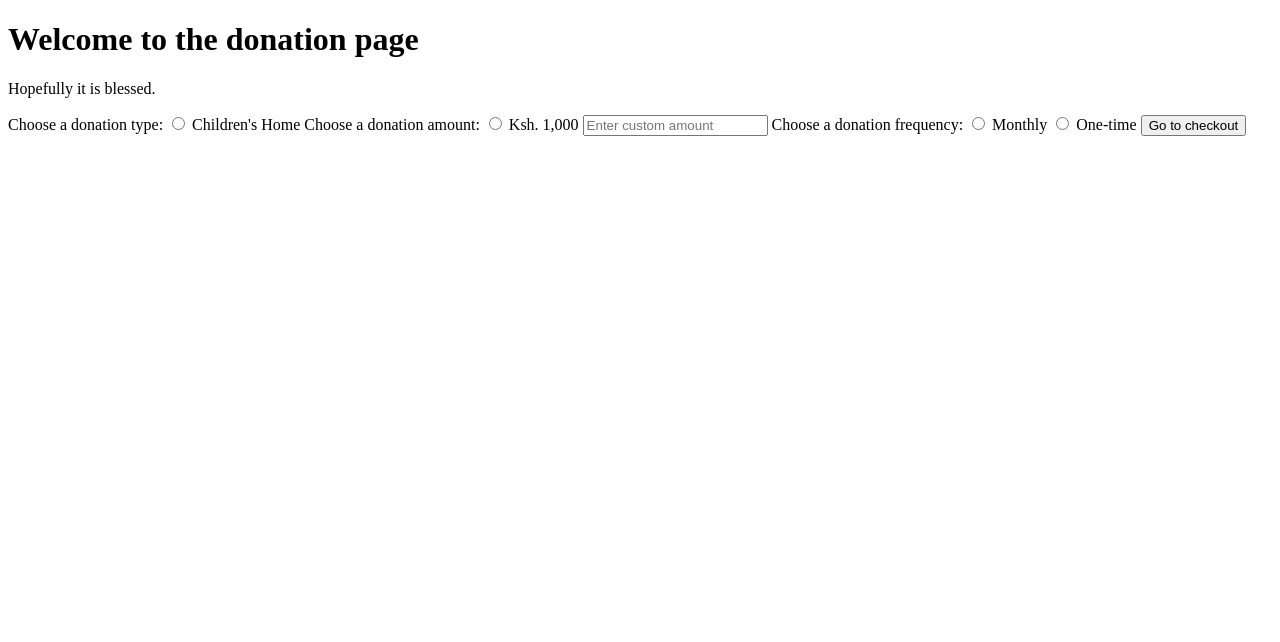
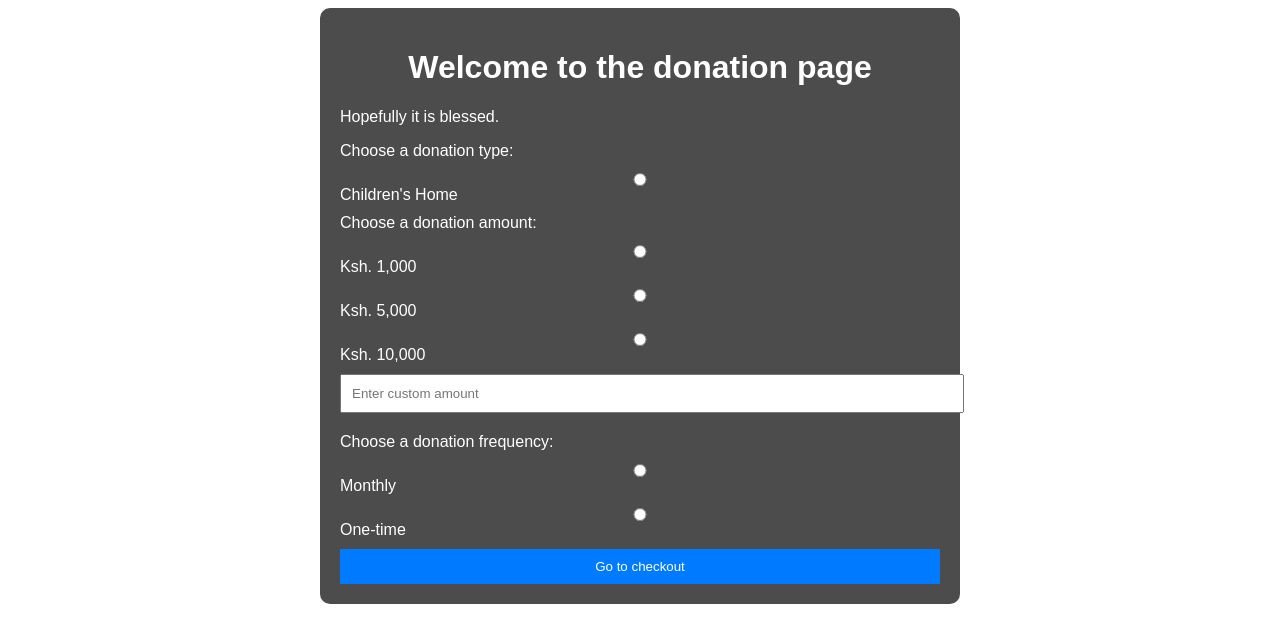
Before and after one commit to inderpal-cs/APT4080_Volunteering_App, a plain HTML site: page donations.html in a window 1280 px wide. Drawn offline with Linux system fonts and the light colour scheme.

Commit message:
Update donations.html

```diff
--- a/donations.html
+++ b/donations.html
@@ -3,6 +3,7 @@
 <head>
     <meta charset="UTF-8">
     <meta name="viewport" content="width=device-width, initial-scale=1.0">
+    <link rel="stylesheet" href="donations.css">
     <title>Donate Now</title>
 </head>
 <body>
@@ -18,7 +19,10 @@
             <label for="donationAmount">Choose a donation amount:</label>
             <input type="radio" id="amount1000" name="donationAmount" value="1000">
             <label for="amount1000">Ksh. 1,000</label>
-            <!-- Add other donation amounts here -->
+            <input type="radio" id="amount5000" name="donationAmount" value="1000">
+            <label for="amount5000">Ksh. 5,000</label>
+            <input type="radio" id="amount10000" name="donationAmount" value="1000">
+            <label for="amount10000">Ksh. 10,000</label>
 
             <input type="text" id="customAmount" placeholder="Enter custom amount">
 
```
